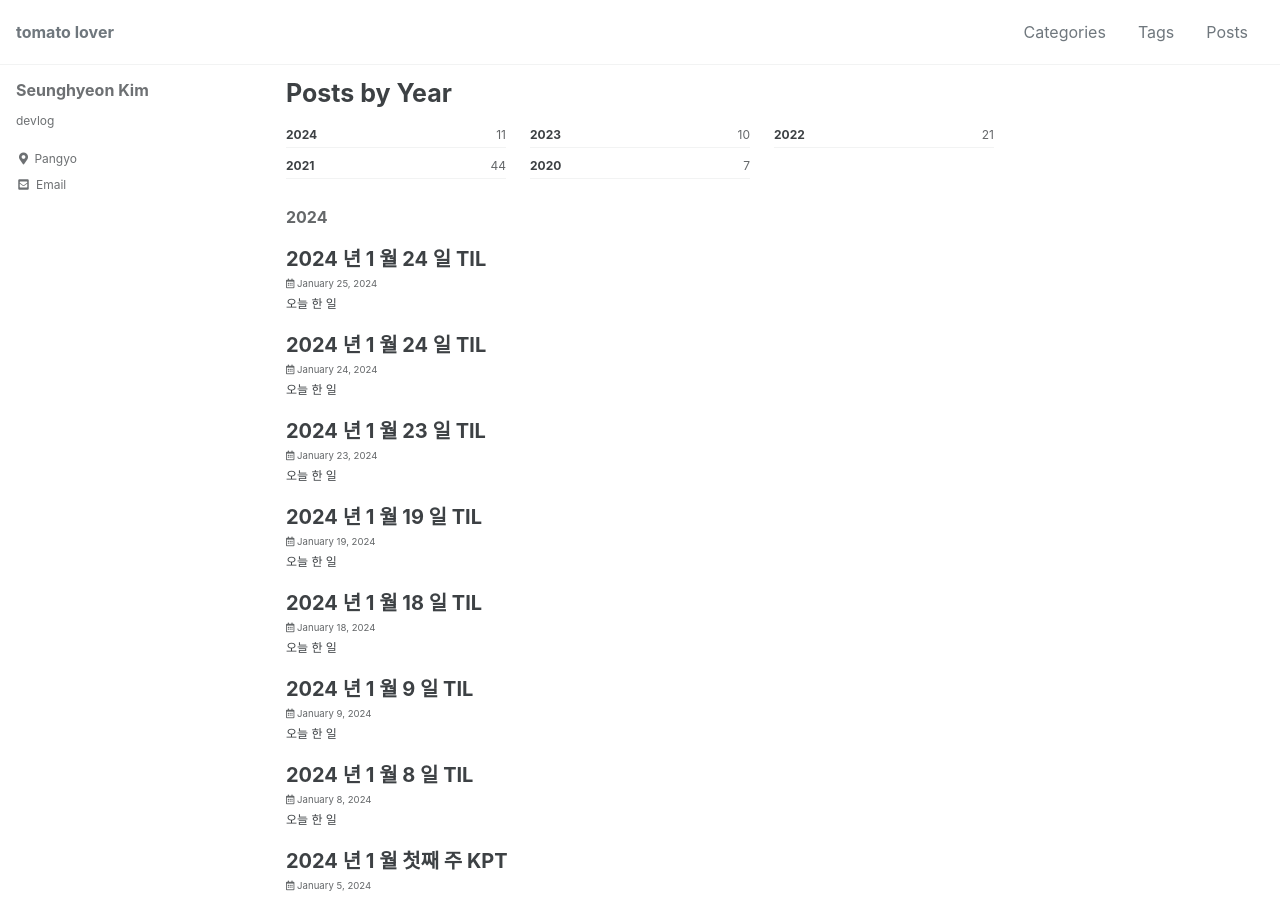
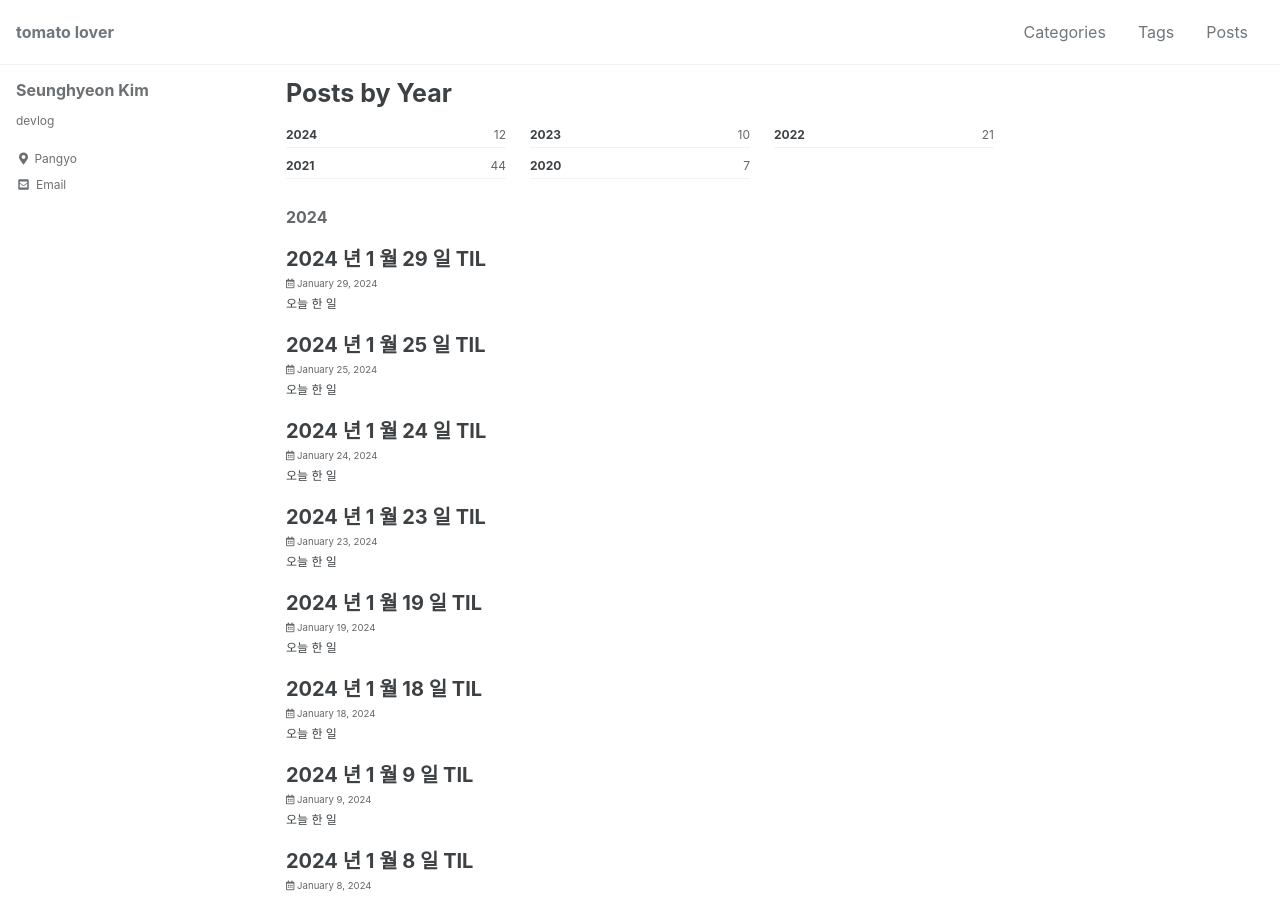
Before and after one commit to ssseungzz/ssseungzz.github.io, a Jekyll site: the page built from _pages/year-archive.md, in a window 1280 px wide and 900 px high. Built offline with Jekyll 4.4.1, drawn with Linux system fonts in a browser that asks for light colours; cached includes are drawn as plain includes; part of the change alters nothing that is shown.

Commit message:
[add] 20240129 TIL 추가

```diff
--- a/_posts/2024-01-25-20240125-TIL.md
+++ b/_posts/2024-01-25-20240125-TIL.md
@@ -1,5 +1,5 @@
 ---
-title: "2024 년 1 월 24 일 TIL"
+title: "2024 년 1 월 25 일 TIL"
 categories:
   - TIL
 tags:
--- /dev/null
+++ b/_posts/2024-01-29-20240129-TIL.md
@@ -0,0 +1,20 @@
+---
+title: "2024 년 1 월 29 일 TIL"
+categories:
+  - TIL
+tags:
+toc: true
+toc_label: "Contents"
+toc_sticky: true
+---
+
+#### 오늘 한 일
+
+* 새 작업 스펙 산정 및 작업 시작
+
+
+
+#### 느낀 점
+
+* 요구하는 측에서도 요구 사항이 제대로 정리되지 않은 경우는 참 난감한 듯하다. 바뀔 수 있는 걸 전제하고 코딩하는 거야 당연한 일이지만, 그래도 기본적인 건 정해지면 좋을 텐데...... 중요한 부분은 나중에 수정하고 급한 부분부터 한다고 해도 말이다.
+  * 중요한 부분, 쌓이는 것에 비해 삭제되는 것은 느린 데이터를 어떻게 빠르게 조회할 것인지가 중요할 듯하다.
```
